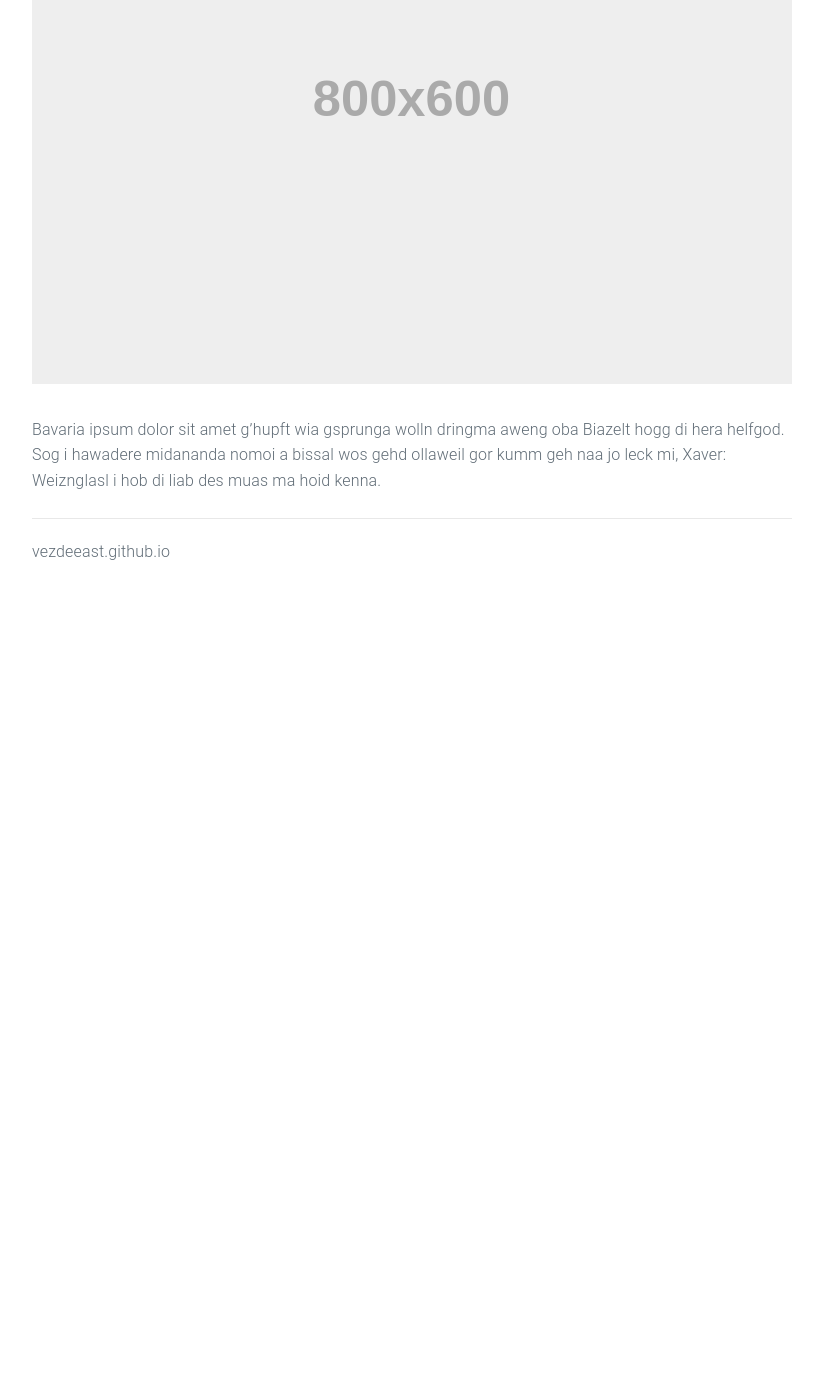
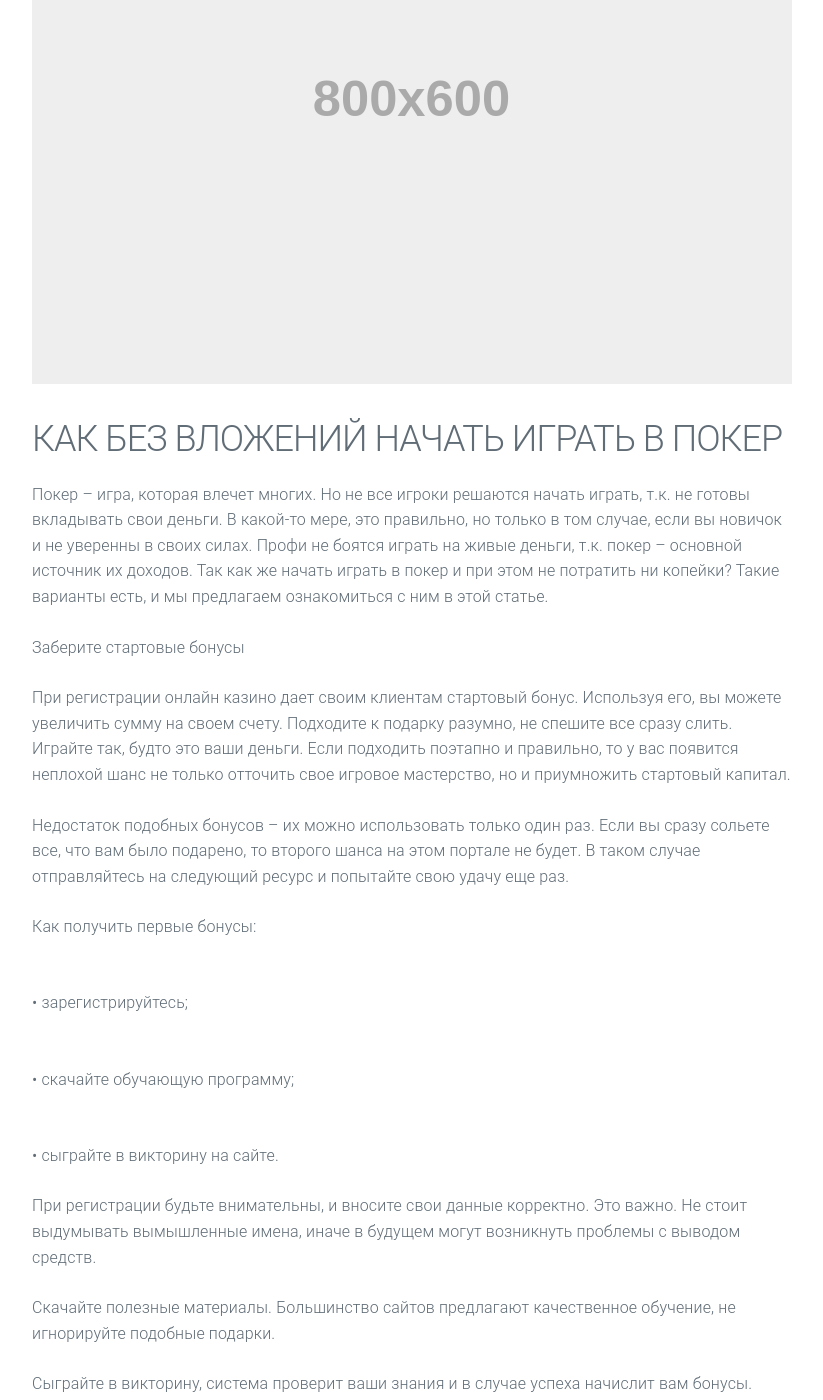
Before and after one commit to VezdeEast/vezdeeast.github.io, a Jekyll site: the page built from _posts/2015-10-09-welcome-to-jekyll.markdown, in a window 1280 px wide and 1400 px high, scrolled down 850 px. Shown: the whole window, without its empty margins (228-1051 px from the left). Built offline with Jekyll 4.4.1, drawn with Linux system fonts in a browser that asks for light colours; before the commit the page ends 1480 px from its top, so only the background shows below that; some of the changed text lies outside the part shown.

Commit message:
Update 2015-10-09-welcome-to-jekyll.markdown

```diff
--- a/_posts/2015-10-09-welcome-to-jekyll.markdown
+++ b/_posts/2015-10-09-welcome-to-jekyll.markdown
@@ -1,10 +1,40 @@
 ---
 layout: post
-title:  "Welcome to Jekyll!"
+title:  "Начало:Без вложений"
 date:   2015-10-09 15:39:40
 preview: holder.js/300x300?auto=yes
 ---
 
 ![Picture 1](holder.js/800x600?auto=yes)
 
-Bavaria ipsum dolor sit amet g’hupft wia gsprunga wolln dringma aweng oba Biazelt hogg di hera helfgod. Sog i hawadere midananda nomoi a bissal wos gehd ollaweil gor kumm geh naa jo leck mi, Xaver: Weiznglasl i hob di liab des muas ma hoid kenna.
+## КАК БЕЗ ВЛОЖЕНИЙ НАЧАТЬ ИГРАТЬ В ПОКЕР
+
+Покер – игра, которая влечет многих. Но не все игроки решаются начать играть, т.к. не готовы вкладывать свои деньги. В какой-то мере, это правильно, но только в том случае, если вы новичок и не уверенны в своих силах. Профи не боятся играть на живые деньги, т.к. покер – основной источник их доходов. Так как же начать играть в покер и при этом не потратить ни копейки? Такие варианты есть, и мы предлагаем ознакомиться с ним в этой статье.
+
+Заберите стартовые бонусы
+
+При регистрации онлайн казино дает своим клиентам стартовый бонус. Используя его, вы можете увеличить сумму на своем счету. Подходите к подарку разумно, не спешите все сразу слить. Играйте так, будто это ваши деньги. Если подходить поэтапно и правильно, то у вас появится неплохой шанс не только отточить свое игровое мастерство, но и приумножить стартовый капитал.
+
+Недостаток подобных бонусов – их можно использовать только один раз. Если вы сразу сольете все, что вам было подарено, то второго шанса на этом портале не будет. В таком случае отправляйтесь на следующий ресурс и попытайте свою удачу еще раз.
+
+Как получить первые бонусы:
+
+<br>•	зарегистрируйтесь;
+
+<br>•	скачайте обучающую программу;
+
+<br>•	сыграйте в викторину на сайте.
+
+При регистрации будьте внимательны, и вносите свои данные корректно. Это важно. Не стоит выдумывать вымышленные имена, иначе в будущем могут возникнуть проблемы с выводом средств.
+
+Скачайте полезные материалы. Большинство сайтов предлагают качественное обучение, не игнорируйте подобные подарки.
+
+Сыграйте в викторину, система проверит ваши знания и в случае успеха начислит вам бонусы.
+
+Кэш игры или турниры
+
+Что лучше выбрать нужно решать самостоятельно. Только учтите, если вы решите принять участие в турнире, то вы не сможете покинуть игру тогда, когда захотите. Чтобы забрать свой приз вам придется досидеть до конца и обойти всех своих соперников. Это достаточно не просто, но если вы выдержите схватку, то вас будет ждать отличное вознаграждение.
+
+В кэш играх в этом плане проще. Вы приходите и уходите тогда, когда этого пожелаете. При этом чтобы начать играть на вашем счету должна накопиться определенная сума. Так, к примеру, чтобы сыграть в турнире вам будет достаточно иметь на счету 1 бонусный доллара. На такую сумму в кэш игре не сыграешь.
+
+Прежде чем начать играть на живые деньги, хорошо подготовьтесь. Подберите свои стратегии, и используйте их. Отбирайте лучшие модели ведения игры.
```
